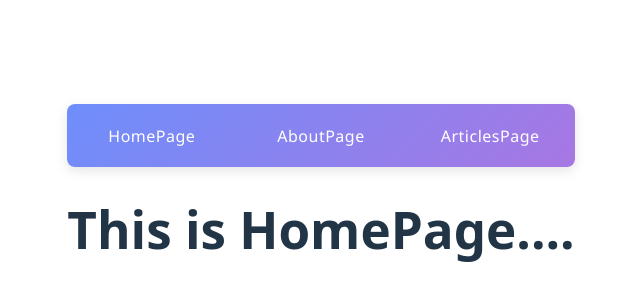
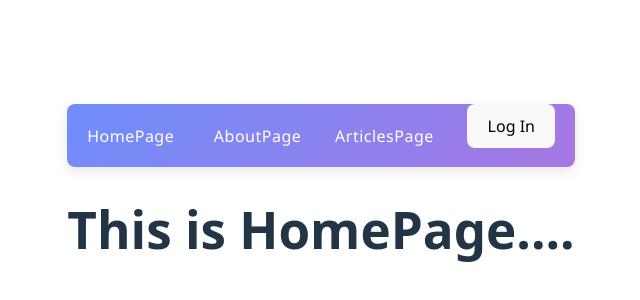
Before and after one commit to Abishek-077/My-Blog-WebSite, a React (Vite) app in the folder Blog-Website/: page / in a window 1280 px wide. Shown: the part 202-502 px from the top of the page, without its empty margins (319-959 px from the left). Built offline with nearby package versions, Linux system fonts and the light colour scheme; no server answers.

Commit message:
Authentaciting both login and signup page with firbase with some features

```diff
--- a/Blog-Website/src/NavBar.jsx
+++ b/Blog-Website/src/NavBar.jsx
@@ -1,7 +1,12 @@
+import { getAuth, signOut } from 'firebase/auth';
 import './NavBar.css';
-import { Link } from "react-router-dom";
+import { Link, useNavigate } from "react-router-dom";
+import useUser from './useUser';
 
 export default function NavBar() {
+    const { isLoading, user } = useUser();
+    const navigate = useNavigate();
+
     return (
         <>
             <ul>
@@ -16,7 +21,26 @@ export default function NavBar() {
                 <li>
                     <Link to={'/articles'}>ArticlesPage</Link>
                 </li>
+
+                {isLoading ? (
+                    <li>Loading......</li>
+                ) : (
+                    <>
+                        {user && (
+                            <li>
+                                <p>Logged in as {user.email}</p>
+                            </li>
+                        )}
+
+                        <li>
+                            {user
+                                ? <button onClick={() => signOut(getAuth())}>Log Out</button>
+                                : <button onClick={() => navigate('/login')}>Log In</button>
+                            }
+                        </li>
+                    </>
+                )}
             </ul>
         </>
-    )
+    );
 }
--- a/Blog-Website/src/main.jsx
+++ b/Blog-Website/src/main.jsx
@@ -1,28 +1,24 @@
-import { StrictMode } from 'react'
-import { createRoot } from 'react-dom/client'
-import './index.css'
-import App from './App.jsx'
+import { StrictMode } from 'react';
+import { createRoot } from 'react-dom/client';
+import './index.css';
+import App from './App.jsx';
 
-// Import the functions you need from the SDKs you need
 import { initializeApp } from "firebase/app";
-// TODO: Add SDKs for Firebase products that you want to use
-// https://firebase.google.com/docs/web/setup#available-libraries
 
-// Your web app's Firebase configuration
 const firebaseConfig = {
   apiKey: "AIzaSyAwkLfjxFKbYuaxoBBs-HG1kjSvDegaXRY",
   authDomain: "my-blog-website-c19d7.firebaseapp.com",
   projectId: "my-blog-website-c19d7",
-  storageBucket: "my-blog-website-c19d7.firebasestorage.app",
+  storageBucket: "my-blog-website-c19d7.appspot.com", // ✅ Fixed here
+  // storageBucket: "my-blog-website-c19d7.firebasestorage.app",
   messagingSenderId: "80145911553",
   appId: "1:80145911553:web:4ea5d664939cb535231500"
 };
 
-// Initialize Firebase
 const app = initializeApp(firebaseConfig);
 
 createRoot(document.getElementById('root')).render(
   <StrictMode>
     <App />
   </StrictMode>,
-)
+);
--- /dev/null
+++ b/Blog-Website/src/useUser.js
@@ -0,0 +1,20 @@
+import { useState, useEffect } from "react";
+import { getAuth, onAuthStateChanged } from "firebase/auth";
+
+const useUser = () => {
+    const [isLoading, setIsLoading] = useState(true);
+    const [user, setUser] = useState(null);
+
+    useEffect(() => {
+        const unsubscribe = onAuthStateChanged(getAuth(), function (user) {
+            setUser(user);
+            setIsLoading(false);
+        });
+
+        return unsubscribe;
+    }, []);
+
+    return { isLoading, user };
+}
+
+export default useUser;
```
